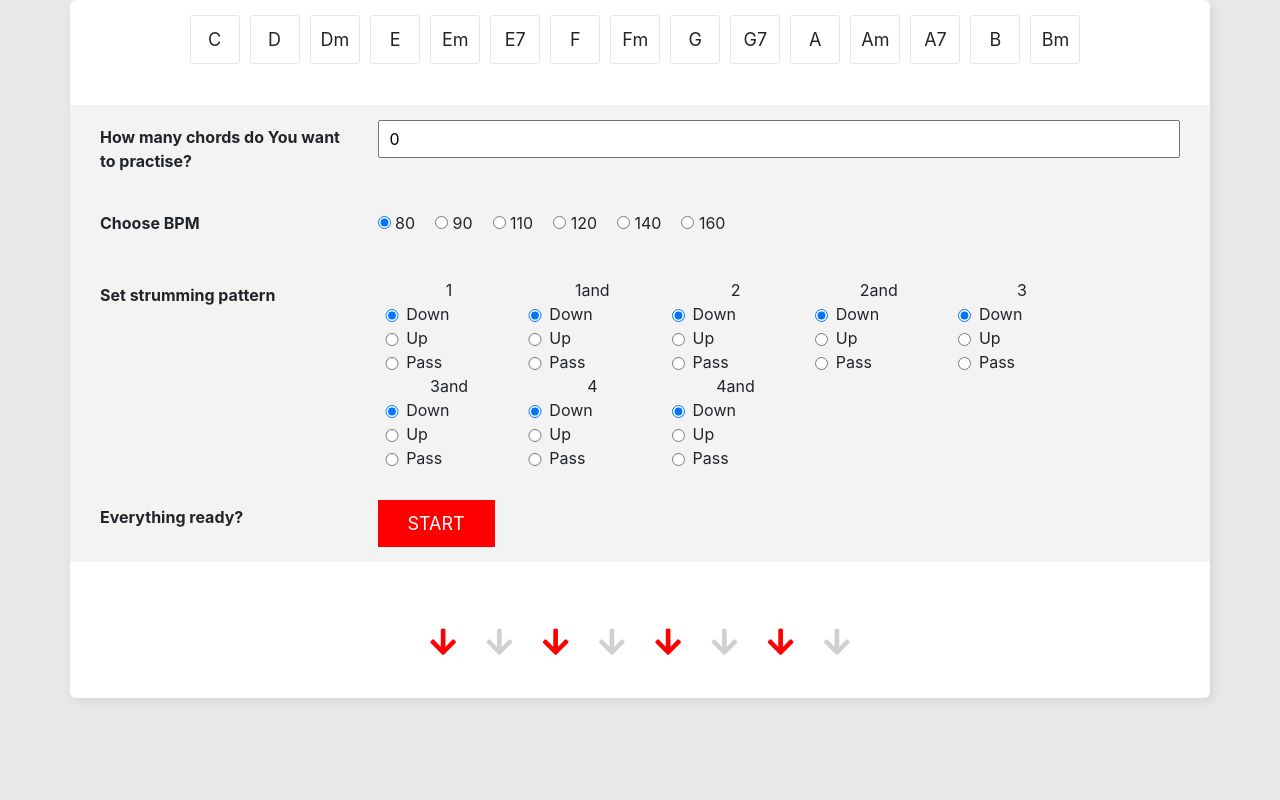
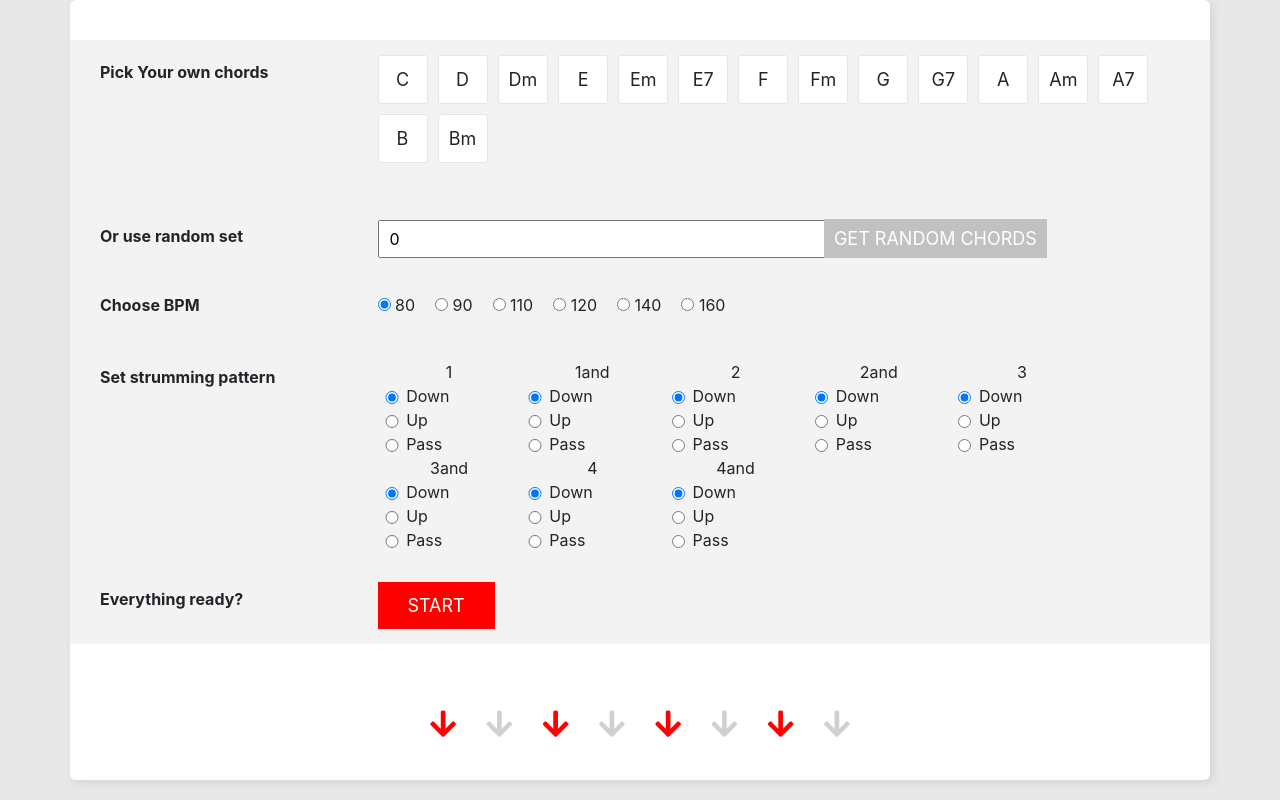
Before and after one commit to AndKorbiel/Chords-Progression-App, a React (Create React App) app: page / in a window 1280 px wide. Built offline with nearby package versions, Linux system fonts and the light colour scheme.

Commit message:
App options update

```diff
--- a/src/App.css
+++ b/src/App.css
@@ -12,18 +12,27 @@ body {
 .chords-table {
   list-style: none;
   display: flex;
-  justify-content: center;
   padding-left: 0;
+  flex-wrap: wrap;
+  justify-content: flex-start;
 }
 
 .chords-table li {
   padding: 10px;
   border: 1px solid #e6e6e6;
+  background: white;
   margin-right: 10px;
   font-size: 18px;
   border-radius: 3px;
   min-width: 50px;
+  margin-bottom: 10px;
   text-align: center;
+  cursor: pointer;
+}
+
+.chords-table li.random {
+  background: #e2e2e2;
+  padding: 10px 37px;
 }
 
 .app-button {
@@ -62,8 +71,15 @@ body {
   font-weight: bold;
 }
 
+.app-button.random {
+    width: auto;
+    padding: 6px 10px;
+    background: #c1c1c1;
+    margin-left: -3px;
+}
+
 .option-row input[type="number"] {
-  width: 100%;
+  width: 56%;
   padding: 5px 10px;
 }
 
--- a/src/App.js
+++ b/src/App.js
@@ -22,6 +22,7 @@ const CHORDS = [
   "B",
   "Bm"
 ];
+
 const DEFAULT_STRUMMING_PATTERN = [
   { id: "1", value: "down" },
   { id: "1and", value: "down" },
@@ -30,7 +31,8 @@ const DEFAULT_STRUMMING_PATTERN = [
   { id: "3", value: "down" },
   { id: "3and", value: "down" },
   { id: "4", value: "down" },
-  { id: "4and", value: "down" }
+  { id: "4a" +
+          "nd", value: "down" }
 ];
 const BPM_OPTIONS = [80, 90, 110, 120, 140, 160];
 // const RADIOBUTTONS = ['1', '1and', '2', '2and', '3', '3and', '4', '4and'];
@@ -112,7 +114,7 @@ class App extends Component {
     });
   };
 
-  pickChords = () => {
+  getRandomChords = () => {
       let pickedRandomChords = [];
 
       for (let i = 0; i < this.state.chordsQuantity; i++) {
@@ -123,8 +125,10 @@ class App extends Component {
 
       this.setState({
           pickedRandomChords: pickedRandomChords,
-      started: "Update"
       });
+  }
+
+  pickChords = () => {
 
     let i = 0;
     let j = 1;
@@ -134,18 +138,22 @@ class App extends Component {
 
     this.interval = setInterval(() => {
       this.setState({
-        randomChord: pickedRandomChords[i++],
-        nextRandomChord: pickedRandomChords[j++]
+        randomChord: this.state.pickedRandomChords[i++],
+        nextRandomChord: this.state.pickedRandomChords[j++]
       });
 
-      if (i == pickedRandomChords.length) {
+      if (i == this.state.pickedRandomChords.length) {
         i = 0;
-      } else if (j == pickedRandomChords.length) {
+      } else if (j == this.state.pickedRandomChords.length) {
         j = 0;
       }
 
       this.child.current.arrowHighlight();
     }, this.currentBPM);
+
+      this.setState({
+          started: "Update"
+      });
   };
 
   render() {
@@ -159,16 +167,24 @@ class App extends Component {
       <div className="App container">
         <div className="row">
           <div className="col-sm-12">
-            <ul className="chords-table">
-              {CHORDS.map(chord => {
-                return <li key={chord}>{chord}</li>;
-              })}
-            </ul>
+
           </div>
           <div className="col-sm-12 app-options">
               <div className="option-row row">
                   <div className="col-sm-12 col-md-3">
-                <label>How many chords do You want to practise?</label>
+                      <label>Pick Your own chords</label>
+                  </div>
+                  <div className="col-sm-12 col-md-9">
+                      <ul className="chords-table">
+                          {CHORDS.map(chord => {
+                              return <li key={chord} value={chord} className={this.state.isSelected} onClick={this.selectChord}>{chord}</li>;
+                          })}
+                      </ul>
+                  </div>
+              </div>
+            <div className="option-row row">
+              <div className="col-sm-12 col-md-3">
+                <label>Or use random set</label>
                 <span className="error">{this.state.errorMessage}</span>
               </div>
               <div className="col-sm-12 col-md-9">
@@ -177,6 +193,7 @@ class App extends Component {
                   onChange={this.getNumberOfChords}
                   value={this.state.chordsQuantity}
                 />
+                  <button className="app-button random" onClick={this.getRandomChords}>Get random chords</button>
               </div>
             </div>
             <div className="option-row row">
```
Lines whose indentation alone changed are shown as unchanged.
